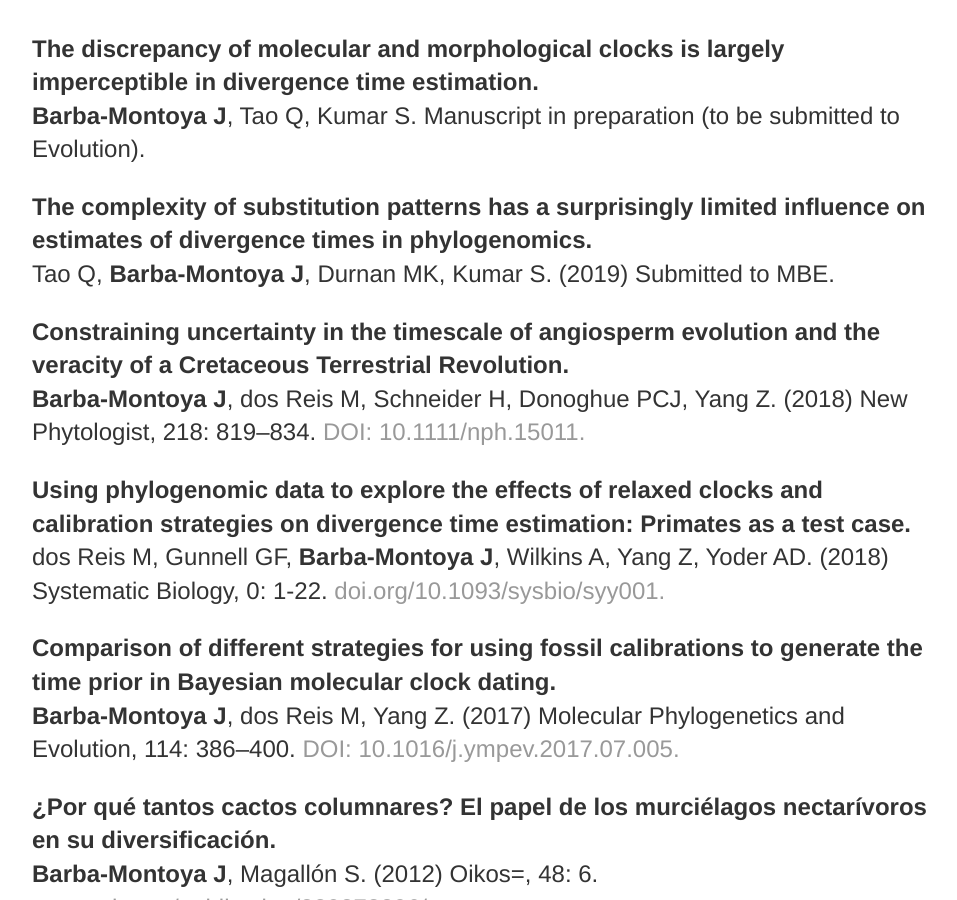
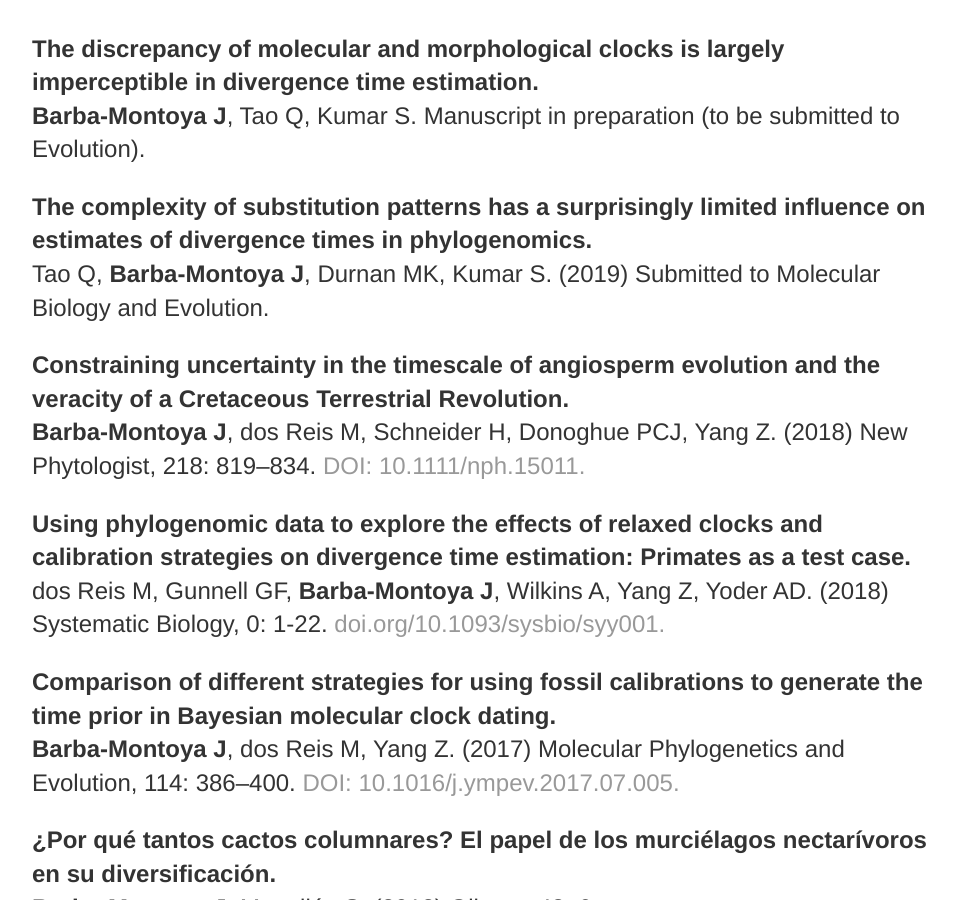
Before and after one commit to josebarbamontoya/josebarbamontoya.github.io, a Jekyll site: the page built from research/index.html, in a window 1280 px wide and 900 px high, scrolled down 371 px. Shown: the whole window, without its empty margins (160-1117 px from the left). Built offline with Jekyll 4.4.1, drawn with Linux system fonts in a browser that asks for light colours.

Commit message:
Update index.html

```diff
--- a/research/index.html
+++ b/research/index.html
@@ -11,7 +11,7 @@
 <b>Barba-Montoya J</b>, Tao Q, Kumar S. Manuscript in preparation (to be submitted to Evolution).
 
 <p><b>The complexity of substitution patterns has a surprisingly limited influence on estimates of divergence times in phylogenomics.</b><br>
-Tao Q, <b>Barba-Montoya J</b>, Durnan MK, Kumar S. (2019) Submitted to MBE.
+Tao Q, <b>Barba-Montoya J</b>, Durnan MK, Kumar S. (2019) Submitted to Molecular Biology and Evolution.
 
 <p><b>Constraining uncertainty in the timescale of angiosperm evolution and the veracity of a Cretaceous Terrestrial Revolution.</b><br>
 <b>Barba-Montoya J</b>, dos Reis M, Schneider H, Donoghue PCJ, Yang Z. (2018) New Phytologist, 218: 819–834. <a href="https://nph.onlinelibrary.wiley.com/doi/abs/10.1111/nph.15011">DOI: 10.1111/nph.15011.</a>
```
